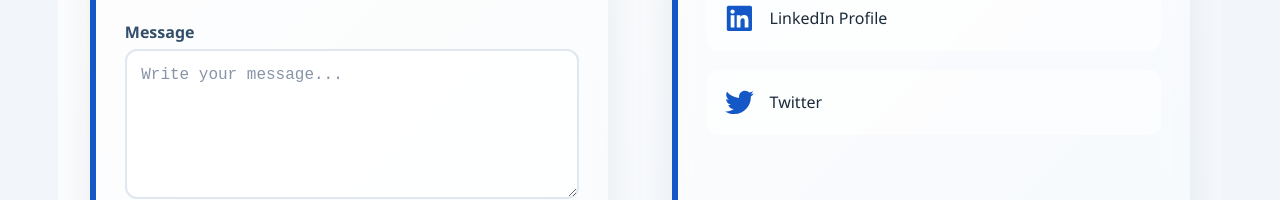
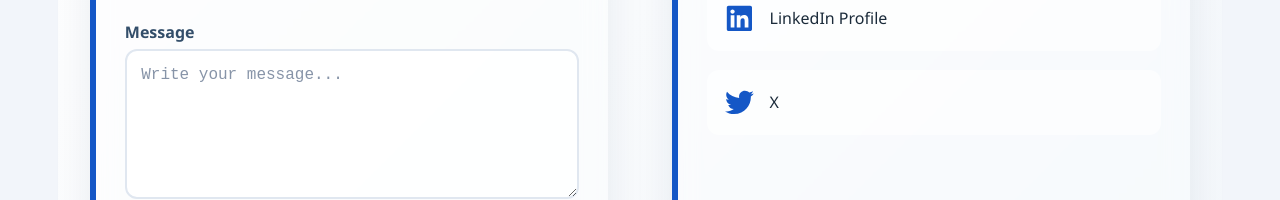
Before and after one commit to ArunKumarPal/MyPortFolio, a React (Vite) app: page / in a window 1280 px wide. Shown: the part 7858-8058 px from the top of the page. Built offline with nearby package versions, Linux system fonts and the light colour scheme; no server answers.

Commit message:
correct add x

```diff
--- a/src/components/Contact.jsx
+++ b/src/components/Contact.jsx
@@ -268,8 +268,8 @@ export default function Contact() {
               <FaLinkedin /> LinkedIn Profile
             </ContactItem>
 
-            <ContactItem href="https://twitter.com" target="_blank">
-              <FaTwitter /> Twitter
+            <ContactItem href="https://x.com" target="_blank">
+              <FaTwitter /> X
             </ContactItem>
 
           </ContactList>
```
